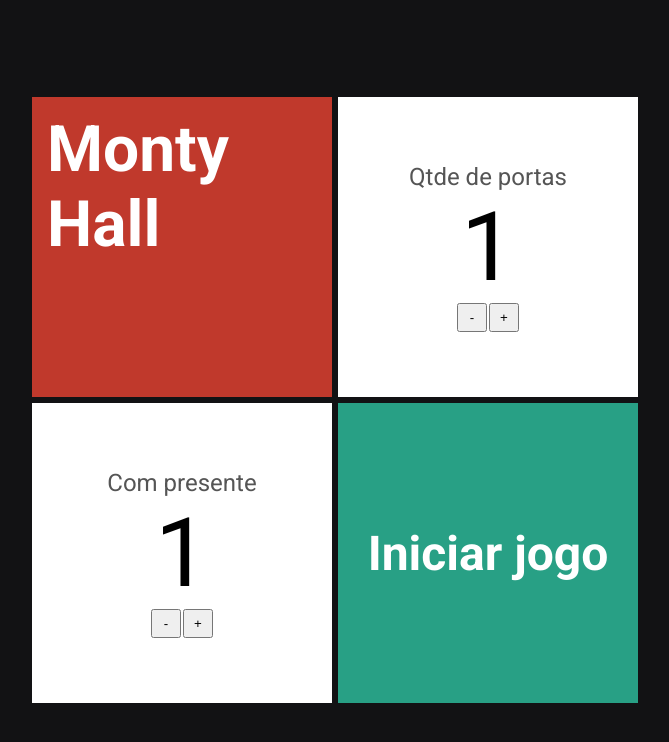
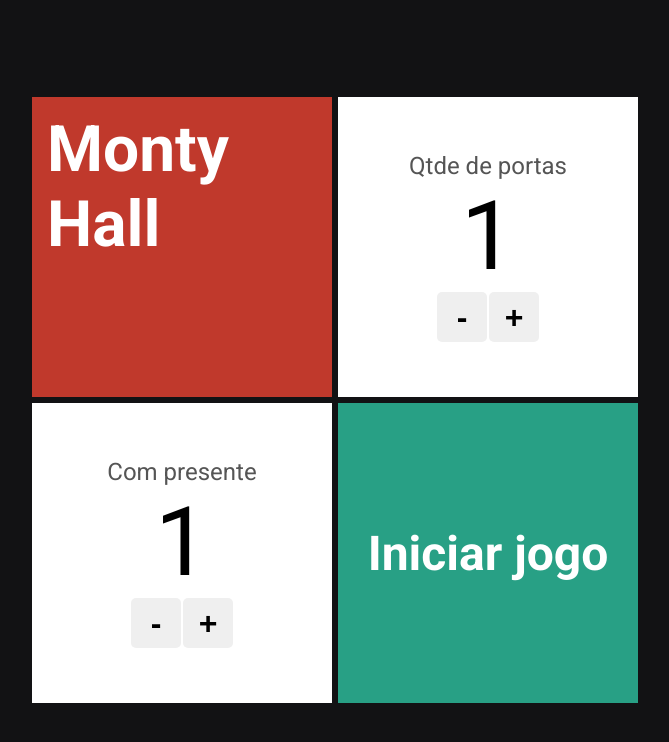
Before and after one commit to GabrielBueno200/monty-hall, a Next.js app: page / in a window 1280 px wide. Shown: the top 742 px of the page, without its empty margins (305-974 px from the left). Built offline with nearby package versions, Linux system fonts and the light colour scheme.

Commit message:
finished game

```diff
--- a/src/components/NumericInput/styles.ts
+++ b/src/components/NumericInput/styles.ts
@@ -24,6 +24,12 @@ export const Buttons = styled.div`
 
   button {
     padding: 5px 0;
-    width: 30px;
+    width: 50px;
+    height: 50px;
+    border: none;
+    font-size: 2rem;
+    font-weight: bold;
+    border-radius: 5px;
+    cursor: pointer;
   }
 `
--- a/src/contexts/game.tsx
+++ b/src/contexts/game.tsx
@@ -23,6 +23,7 @@ export const GameProvider: React.FC = ({ children }) => {
     }
 
     setDoors(doors)
+    setSelectedDoor(undefined)
   }
 
   return (
--- a/src/pages/game.tsx
+++ b/src/pages/game.tsx
@@ -1,4 +1,4 @@
-import React, { useEffect, useState } from 'react'
+import React from 'react'
 import type { NextPage } from 'next'
 import { Container, Doors, RestartButton } from '../styles/pages/game'
 import { useGame } from '../contexts/game'
```
